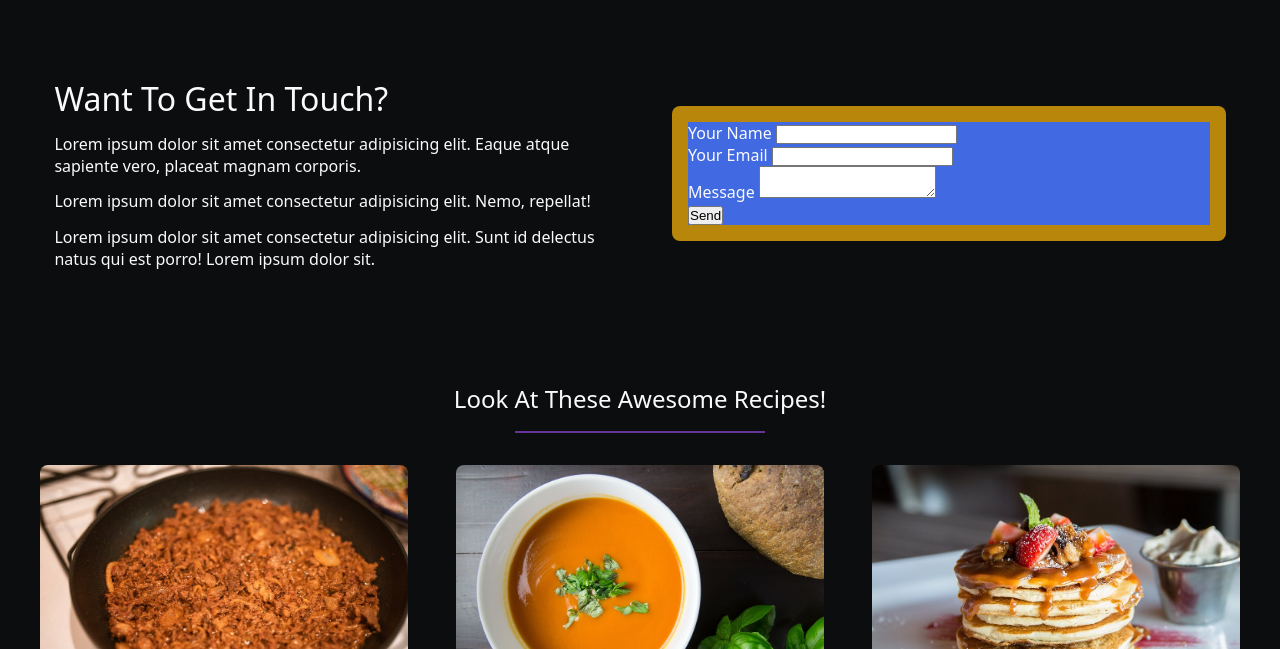
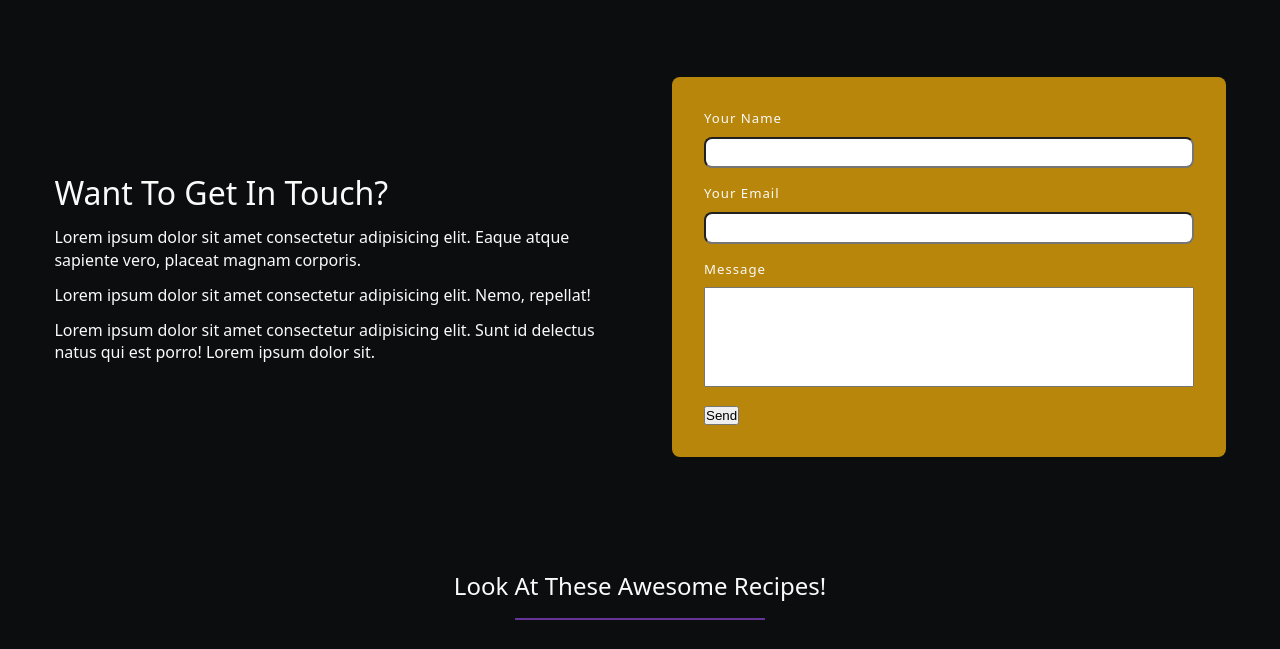
Before and after one commit to FabianUlises/recipes_site, a plain HTML site: page contact.html in a window 1280 px wide. Shown: the part 99-748 px from the top of the page. Drawn offline with Linux system fonts and the light colour scheme.

Commit message:
Created html form with css

```diff
--- a/contact.html
+++ b/contact.html
@@ -68,19 +68,19 @@
                     <!-- Start of form input-->
                     <form action="#">
                         <!-- Start of form group -->
-                        <div class="input-group">
+                        <div class="form-group">
                             <label for="name">Your Name</label>
                             <input type="text" id="name">
                         </div>
                         <!-- End of form group -->
                         <!-- Start of form group -->
-                        <div class="input-group">
+                        <div class="form-group">
                             <label for="email">Your Email</label>
                             <input type="email" id="email">
                         </div>
                         <!-- End of form group -->
                         <!-- Start of form group -->
-                        <div class="input-group">
+                        <div class="form-group">
                             <label for="form-message">Message</label>
                             <textarea name="form-message" id="form-message"></textarea>
                         </div>
--- a/css/styles.css
+++ b/css/styles.css
@@ -323,7 +323,7 @@ body {
     /* background: darkcyan; */
     display: grid;
     grid-template-columns: repeat(auto-fit, minmax(400px, 1fr));
-    gap: 2rem 4rem;
+    gap: 4rem;
     padding-inline: .9rem;
     align-items: center;
 }
@@ -343,11 +343,33 @@ body {
 }
 .contact-form {
     background: darkgoldenrod;
-    padding: 1rem;
-    border-radius: 8px
+    inline-size: 100%;
+    max-inline-size: 575px;
+    padding: 2rem;
+    border-radius: 8px;
 }
 .contact-form form {
-    background: royalblue;
+    display: flex;
+    flex-direction: column;
+    gap: 1rem;
+}
+.form-group {
+    display: flex;
+    flex-direction: column;
+}
+.form-group input {
+    padding: .4rem .8rem;
+    border-radius: 8px;
+    outline: none;
+}
+.form-group label {
+    margin-block-end: .6rem;
+    font-size: .825rem;
+    letter-spacing: 1px;
+}
+.contact-form form textarea {
+    resize: none;
+    height: 100px;
 }
 .contact-recipe {
     /* background: darkgreen; */
```
